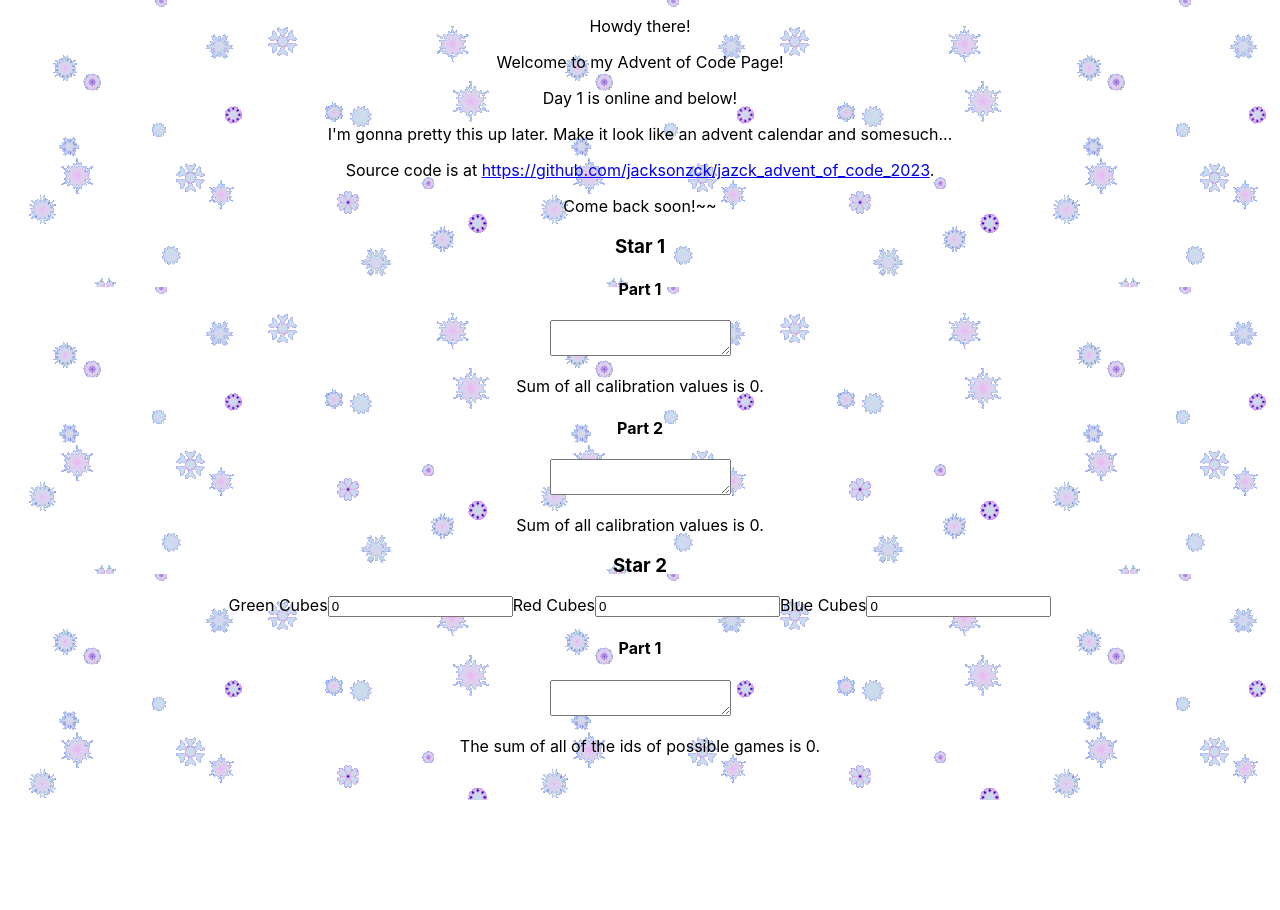
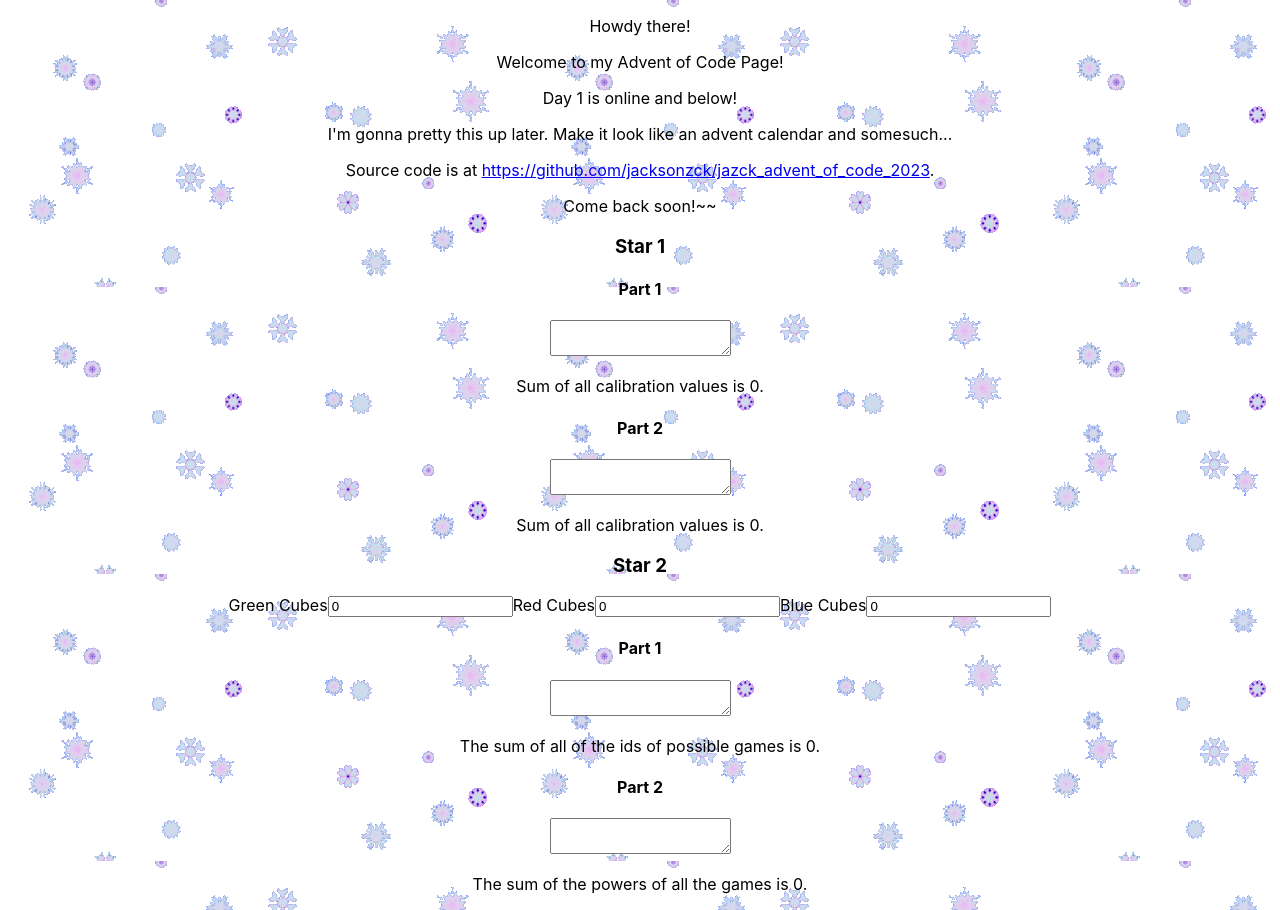
Before and after one commit to jacksonzck/jazck_advent_of_code_2023, a React (Create React App) app: page / in a window 1280 px wide. Before the commit the page ends 800 px from the top, so only its background shows below. Built offline with nearby package versions, Linux system fonts and the light colour scheme.

Commit message:
Part 2 done!

```diff
--- a/package.json
+++ b/package.json
@@ -1,6 +1,6 @@
 {
   "name": "jazck_advent_of_code_2023",
-  "version": "0.2.0",
+  "version": "0.2.1",
   "private": true,
   "homepage": "https://jacksonzck.github.io/jazck_advent_of_code_2023/",
   "dependencies": {
--- a/src/Day2/Day2.js
+++ b/src/Day2/Day2.js
@@ -6,6 +6,7 @@ let count = 0
 export default function Day2() {
     const myCount = count++
     const [part1Sum, setPart1Sum] = useState(0)
+    const [part2Sum, setPart2Sum] = useState(0)
     const [allowedGreens, setAllowedGreens] = useState(0)
     const [allowedReds, setAllowedReds] = useState(0)
     const [allowedBlues, setAllowedBlues] = useState(0)
@@ -17,7 +18,7 @@ export default function Day2() {
             const regex = element.match(/Game ([0-9]+)+(.*)/)
             if (regex === null) continue;
             const gameId = Number(regex[1])
-            for(const round of regex[2].split(';')) {
+            for (const round of regex[2].split(';')) {
                 const blueRegex = round.match(/([0-9]+) blue/)
                 if (blueRegex !== null && Number(blueRegex[1]) > allowedBlues) allowed = false;
                 const redRegex = round.match(/([0-9]+) red/)
@@ -30,20 +31,47 @@ export default function Day2() {
         setPart1Sum(sum)
     }
 
+    function part2(e) {
+        let sum = 0;
+        for (const element of e.target.value.split('\n')) {
+            const regex = element.match(/Game ([0-9]+)+(.*)/)
+            if (regex === null) continue;
+            let minGreens = 0;
+            let minReds = 0;
+            let minBlues = 0;
+            for (const round of regex[2].split(';')) {
+                const blueRegex = round.match(/([0-9]+) blue/)
+                if (blueRegex !== null) minBlues = Math.max(minBlues, Number(blueRegex[1]))
+                const redRegex = round.match(/([0-9]+) red/)
+                if (redRegex !== null) minReds = Math.max(minReds, Number(redRegex[1]))
+                const greenRegex = round.match(/([0-9]+) green/)
+                if (greenRegex !== null) minGreens = Math.max(minGreens, Number(greenRegex[1]))
+            }
+            const power = minBlues * minGreens * minReds
+            sum += power
+        }
+        setPart2Sum(sum)
+    }
+
     return (<>
         <h3>Star 2</h3>
-        <div className = "Cubes">
-            <label htmlFor={"Day2Green" + myCount}>Green Cubes</label>
-            <input id={"Day2Green" + myCount} type="number" value={allowedGreens} onChange={e => setAllowedGreens(e.target.value)}/>
-            <label htmlFor={"Day2Red" + myCount}>Red Cubes</label>
-            <input id={"Day2Red" + myCount} type="number" value={allowedReds} onChange={e => setAllowedReds(e.target.value)}/>
-            <label htmlFor={"Day2Blue" + myCount}>Blue Cubes</label>
-            <input id={"Day2Blue" + myCount} type="number" value={allowedBlues} onChange={e => setAllowedBlues(e.target.value)}/>
-        </div>
         <div label="Day2Part1">
+            <div className="Cubes">
+                <label htmlFor={"Day2Green" + myCount}>Green Cubes</label>
+                <input id={"Day2Green" + myCount} type="number" value={allowedGreens} onChange={e => setAllowedGreens(e.target.value)} />
+                <label htmlFor={"Day2Red" + myCount}>Red Cubes</label>
+                <input id={"Day2Red" + myCount} type="number" value={allowedReds} onChange={e => setAllowedReds(e.target.value)} />
+                <label htmlFor={"Day2Blue" + myCount}>Blue Cubes</label>
+                <input id={"Day2Blue" + myCount} type="number" value={allowedBlues} onChange={e => setAllowedBlues(e.target.value)} />
+            </div>
             <h4>Part 1</h4>
             <textarea onChange={part1} />
             <p>The sum of all of the ids of possible games is {part1Sum}.</p>
         </div>
+        <div>
+            <h4>Part 2</h4>
+            <textarea onChange={part2} />
+            <p>The sum of the powers of all the games is {part2Sum}.</p>
+        </div>
     </>)
 }
```
